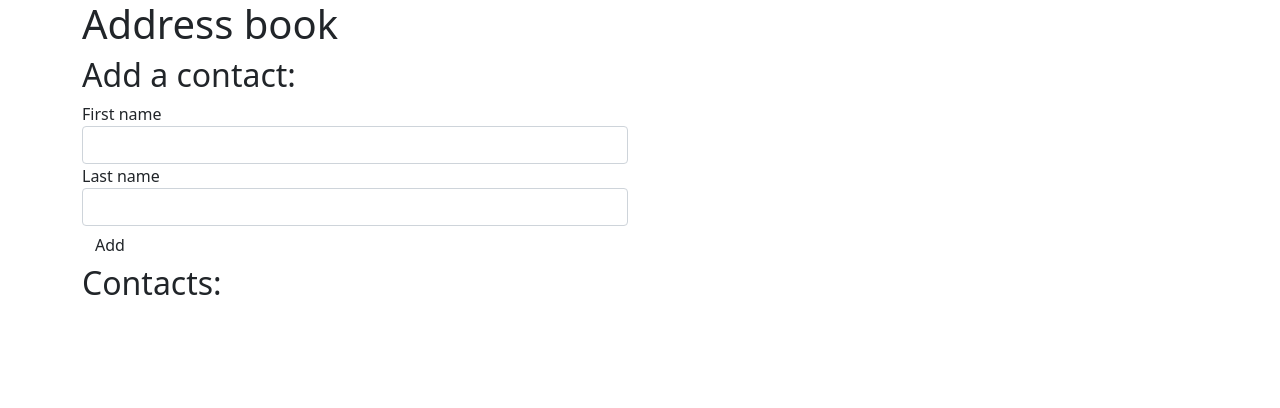
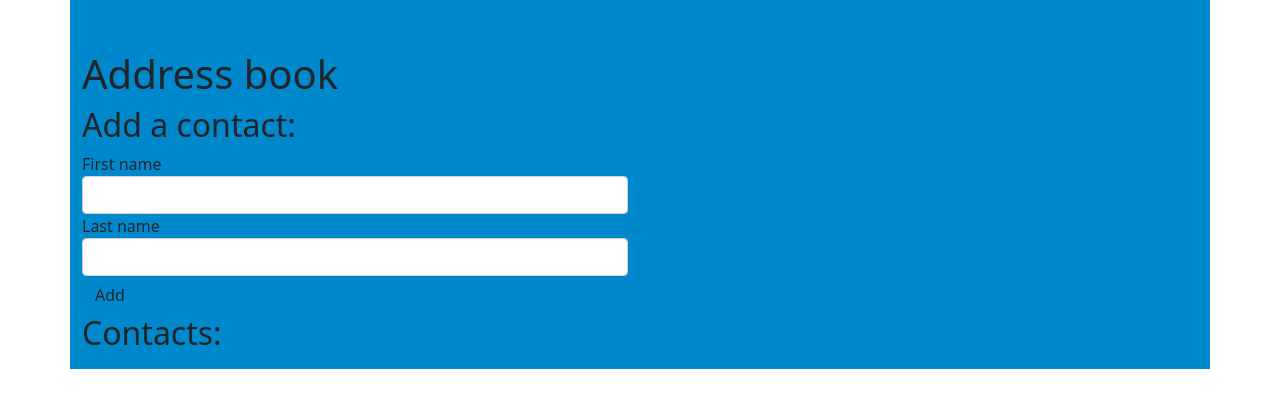
Before and after one commit to maureen-james/address-book, a plain HTML site: page index.html in a window 1280 px wide. Drawn offline with nearby package versions, Linux system fonts and the light colour scheme; files whose address does not match are found by name.

Commit message:
add container style

```diff
--- a/css/style.css
+++ b/css/style.css
@@ -1,7 +1,8 @@
-/* .container{
+.container{
     align-items: center;
     background-color: #0088cc;
-} */
+    padding-top: 50px;
+}
 #show-contact {
     display: none;
   }
```
